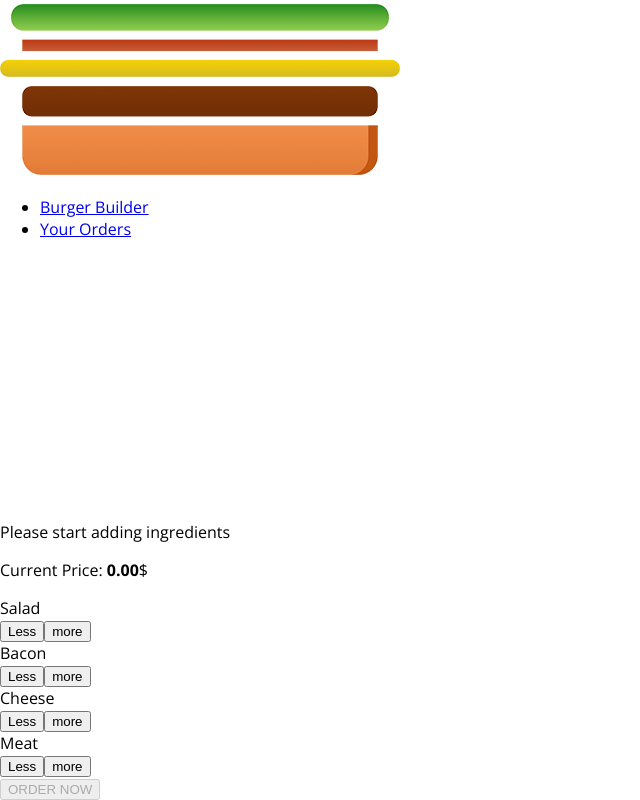
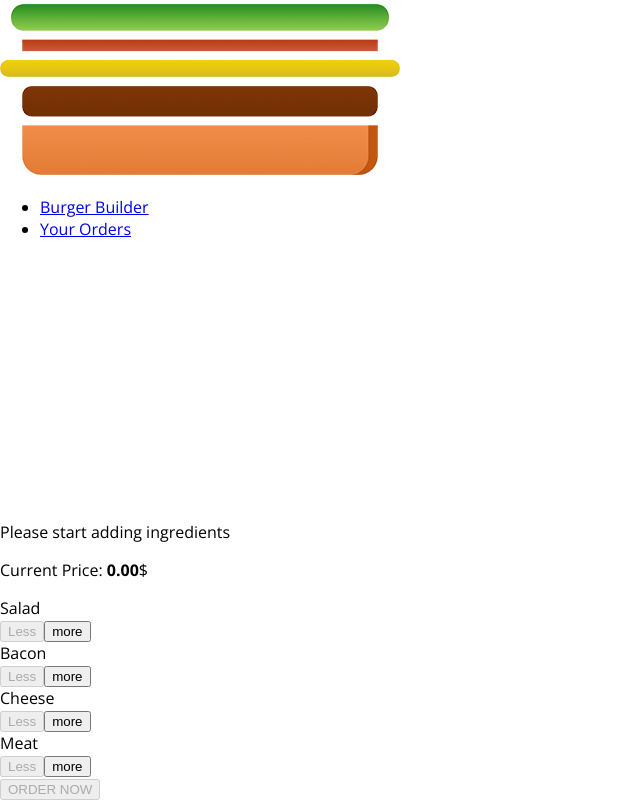
Before and after one commit to syadallah/Burger-Builder, a React app: page / in a window 1280 px wide. Shown: the part 418-1218 px from the top of the page, without its empty margins (0-640 px from the left). Built offline with nearby package versions, Linux system fonts and the light colour scheme.

Commit message:
Fix the less button on the BurgerBuilder to disabled when no ingredients to remove from burger

```diff
--- a/src/components/Burger/BuildControls/BuildControls.js
+++ b/src/components/Burger/BuildControls/BuildControls.js
@@ -17,7 +17,7 @@ const buildControls = (props) => (
     label={ctrl.label}
     added={() => props.ingredientAdded(ctrl.type)}
     removed={() => props.ingredientRemoved(ctrl.type)}
-    disabled={props.disabled[ctrl.type]}
+    disabled={props.disabledInfo[ctrl.type]}
 
      />
   ))}
--- a/src/containers/BurgerBuilder/BurgerBuilder.js
+++ b/src/containers/BurgerBuilder/BurgerBuilder.js
@@ -42,12 +42,10 @@ this.props.history.push('/checkout')
 
   render () {
     //doesnot update the state, but make a copy
-    const disabledInfo = {
-      ...this.props.ings
-    }
-    for (let key in disabledInfo) {
-      disabledInfo[key] =disabledInfo <=0
-    }
+    const disabledInfo = { ...this.props.ings }
+      for (let key in disabledInfo) {
+        disabledInfo[key] = disabledInfo[key] <= 0
+      }
     let orderSummary = <OrderSummary
 
     price={this.props.price}
@@ -69,7 +67,7 @@ this.props.history.push('/checkout')
          <BuildControls
          ingredientAdded={this.props.onIngredientAdded}
          ingredientRemoved={this.props.onIngredientRemoved}
-         disabled ={disabledInfo}
+         disabledInfo={disabledInfo}
          price={this.props.price}
          purchasable ={this.updatePurchaseState(this.props.ings)}
          orderd={this.purchaseHandler}
```
